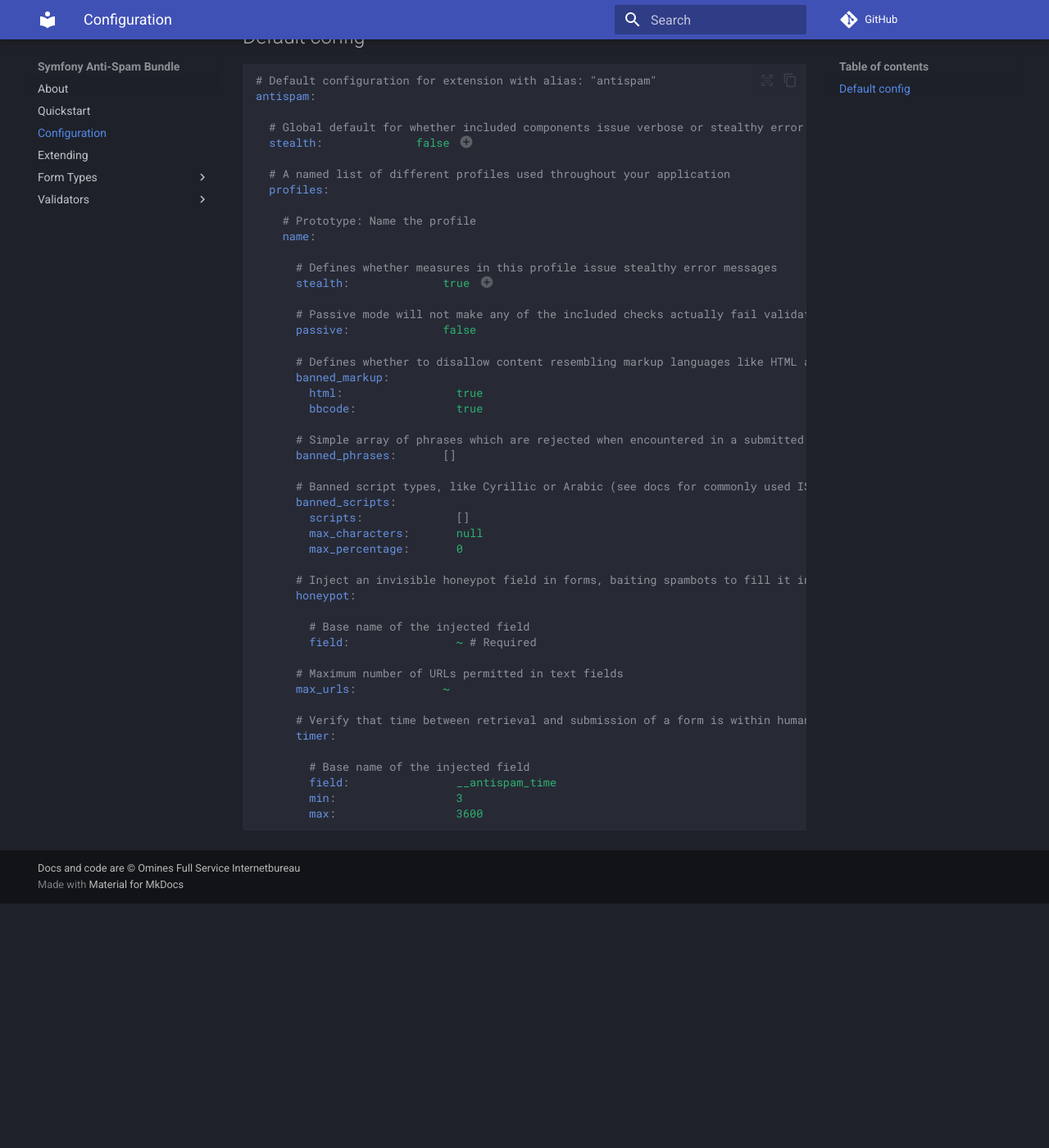
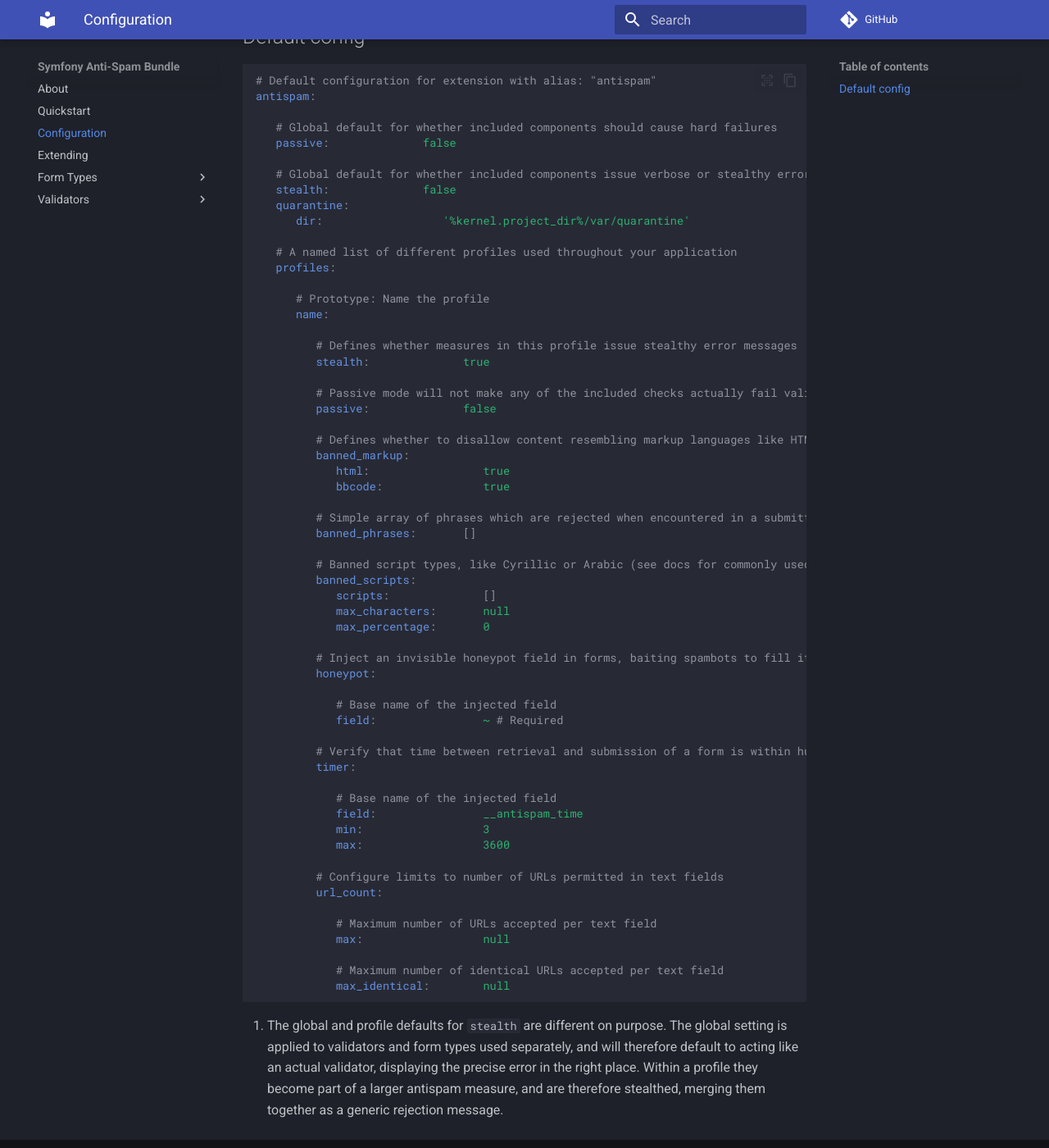
Before and after one commit to omines/antispam-bundle, an MkDocs documentation site: the page built from docs/mkdocs/configuration.md, in a window 1280 px wide and 1400 px high, scrolled down 397 px. Shown: the whole window at 82% size. Built offline with MkDocs 1.6.1 and Material for MkDocs 9.7.7, drawn with Linux system fonts in a browser that asks for light colours; comment, search, counter and statistics services are not loaded; before the commit the page ends 1499 px from its top, so only the background shows below that.

Commit message:
Extend docs

````diff
--- a/docs/mkdocs/configuration.md
+++ b/docs/mkdocs/configuration.md
@@ -17,51 +17,62 @@ bin/console debug:config antispam
 # Default configuration for extension with alias: "antispam"
 antispam:
 
-  # Global default for whether included components issue verbose or stealthy error messages
-  stealth:              false # (1)!
+   # Global default for whether included components should cause hard failures
+   passive:              false
 
-  # A named list of different profiles used throughout your application
-  profiles:
+   # Global default for whether included components issue verbose or stealthy error messages
+   stealth:              false
+   quarantine:
+      dir:                  '%kernel.project_dir%/var/quarantine'
 
-    # Prototype: Name the profile
-    name:
+   # A named list of different profiles used throughout your application
+   profiles:
 
-      # Defines whether measures in this profile issue stealthy error messages
-      stealth:              true # (1)!
+      # Prototype: Name the profile
+      name:
 
-      # Passive mode will not make any of the included checks actually fail validation, they will still be logged
-      passive:              false
+         # Defines whether measures in this profile issue stealthy error messages
+         stealth:              true
 
-      # Defines whether to disallow content resembling markup languages like HTML and BBCode
-      banned_markup:
-        html:                 true
-        bbcode:               true
+         # Passive mode will not make any of the included checks actually fail validation, they will still be logged
+         passive:              false
 
-      # Simple array of phrases which are rejected when encountered in a submitted text field
-      banned_phrases:       []
+         # Defines whether to disallow content resembling markup languages like HTML and BBCode
+         banned_markup:
+            html:                 true
+            bbcode:               true
 
-      # Banned script types, like Cyrillic or Arabic (see docs for commonly used ISO 15924 names)
-      banned_scripts:
-        scripts:              []
-        max_characters:       null
-        max_percentage:       0
+         # Simple array of phrases which are rejected when encountered in a submitted text field
+         banned_phrases:       []
 
-      # Inject an invisible honeypot field in forms, baiting spambots to fill it in
-      honeypot:
+         # Banned script types, like Cyrillic or Arabic (see docs for commonly used ISO 15924 names)
+         banned_scripts:
+            scripts:              []
+            max_characters:       null
+            max_percentage:       0
 
-        # Base name of the injected field
-        field:                ~ # Required
+         # Inject an invisible honeypot field in forms, baiting spambots to fill it in
+         honeypot:
 
-      # Maximum number of URLs permitted in text fields
-      max_urls:             ~
+            # Base name of the injected field
+            field:                ~ # Required
 
-      # Verify that time between retrieval and submission of a form is within human boundaries
-      timer:
+         # Verify that time between retrieval and submission of a form is within human boundaries
+         timer:
 
-        # Base name of the injected field
-        field:                __antispam_time
-        min:                  3
-        max:                  3600
+            # Base name of the injected field
+            field:                __antispam_time
+            min:                  3
+            max:                  3600
+
+         # Configure limits to number of URLs permitted in text fields
+         url_count:
+
+            # Maximum number of URLs accepted per text field
+            max:                  null
+
+            # Maximum number of identical URLs accepted per text field
+            max_identical:        null
 ```
 
 1. The global and profile defaults for `stealth` are different on purpose. The global setting is applied to validators
--- a/docs/mkdocs/quickstart.md
+++ b/docs/mkdocs/quickstart.md
@@ -73,7 +73,11 @@ toy store, we do expect someone to sometimes email a link, asking if we also sto
 more than 2 pretty much implausible.
 
 Spammers also have issues with "lingual targeting". It's really unlikely that a real customer would ever fill in our
-contact form in Russian or Hebrew. Spambots regularly do, so let's forbid that.
+contact form in Russian or Hebrew (1). Spambots regularly do, so let's forbid that.
+{ .annotate }
+
+1.  The chosen scripts are random for the sake of example. In the real world you would choose which scripts to add based
+    on actual spam getting through your forms unscathed.
 
 Lastly, we're a toy store, not a software company or a digital agency. People will not send us snippets of HTML.
 Spambots regularly do, in lame attempts at [XSS](https://en.wikipedia.org/wiki/Cross-site_scripting) or phishing.
@@ -102,6 +103,11 @@ antispam:
             banned_scripts:
                 scripts: ['cyrillic', 'hebrew']
                 max_percentage: 50
+
+            # Reject form fields containing more than 2 URLs, or repeating identical URLs
+            url_count:
+                max: 2
+                max_identical: 1
 ```
 
 1. Remember that the field name will automatically become `email_address1` or a higher number in case of a naming conflict.
@@ -115,13 +121,26 @@ What happens now when you apply the `contact` profile to your contact form type:
       posting the form. Many spambots either submit a form within a single second, as they are in a rush to attack
       millions of other sites, or they store the form so they can submit it hours, days or weeks later. The timer ensures
       that the form is posted with a delay that is reasonable for a human filling it in, without spending days to do so.
+- All text fields on the form will get some extra validators injected:
+    * A [BannedMarkup](validator/banned_markup.md) validator that ensures no content that attempts to (ab)use HTML or
+      BBCode features is allowed.
+    * A [BannedScripts](validator/banned_scripts.md) validator blocks all fields which consist for at least 50% of
+      Cyrillic or Hebrew characters.
+    * A [URLCount](validator/url_count.md) validator will block form submission if any of its text fields constain more
+      than 2 URLs, or if a single URL is repeated more than once.
 
 !!! warning "Always consider carefully what is normal on your specific site!"
     All anti-spam measures can backfire at some point, and trigger false positives that may hurt your or your client's
     interests. Blocking all Cyrillic (Russian) text in the contact form of a translation agency is a really bad idea.
     Blocking **all** links also means your new sales opportunity can't say *"I want to have a similar site to
     https://example.org"*. Even banning the phrase *"WE SELL VIAGRA"* could theoretically block someone requesting
-    commercial help with a spammer sending that message every hour.
+    commercial help with a spammer sending them that message every hour.
 
     Be prudent about the measures you implement, and try to err on the side of caution. Remember that it's better to
     receive a single uncaught spam email per week than to lose a valuable customer every month.
+
+## Stealth Mode
+
+By default, all **profiles** have "Stealth Mode" enabled. The way Symfony's form and validator mechanisms work together
+is however counterintuitive for how we expect antispam measures to work, as they are really verbose, informative and
+user friendly.
````
Also changed, not shown: other parts of docs/mkdocs/quickstart.md (+0 -3 lines).
